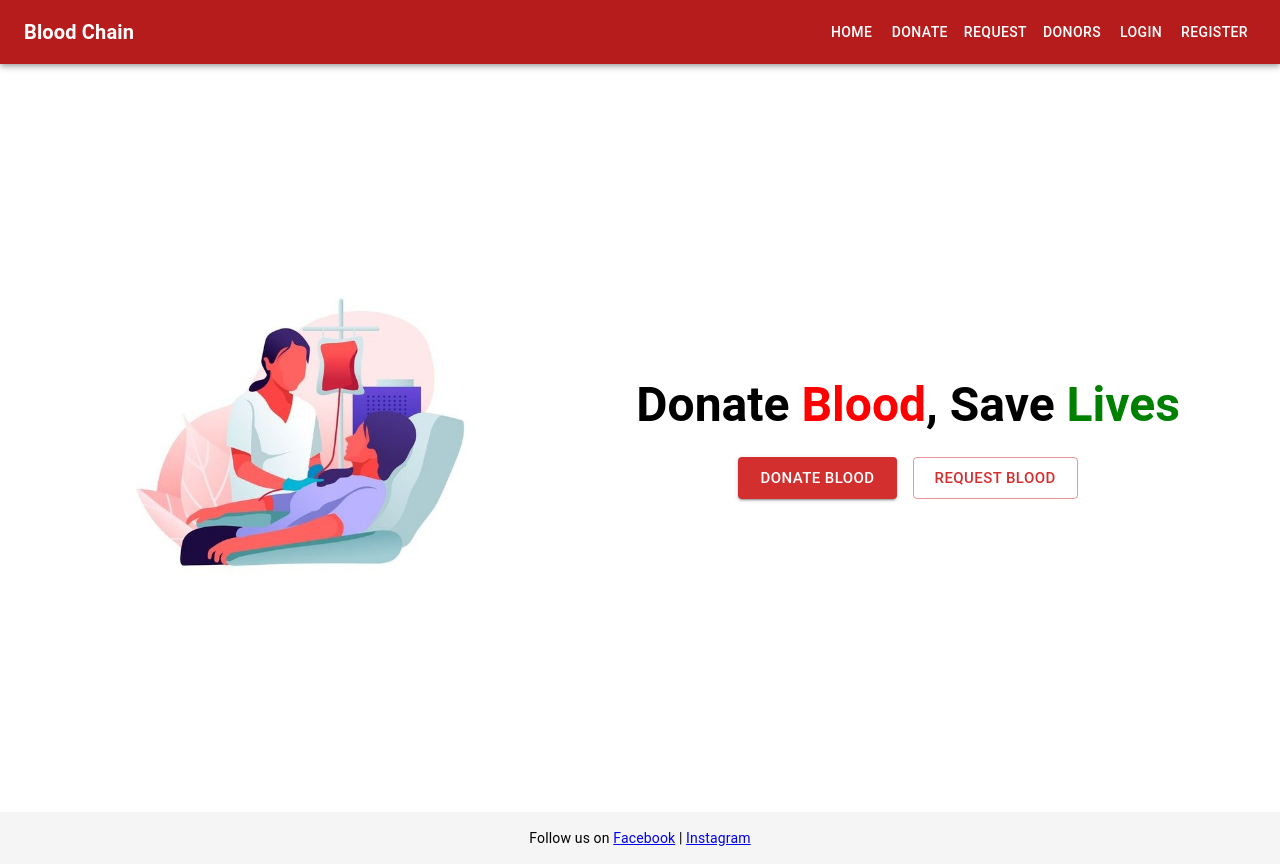
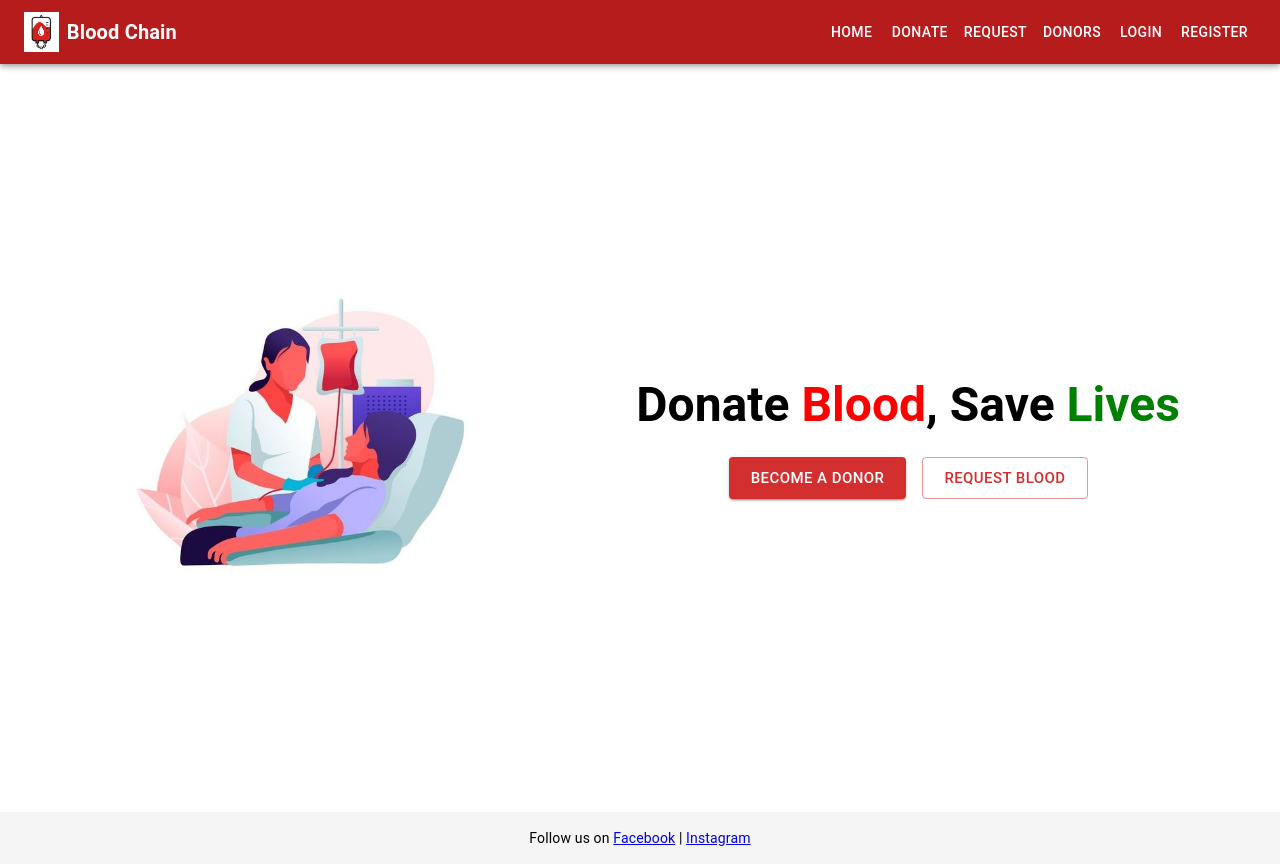
Before and after one commit to Zumaina/bloodchain, a React (Create React App) app in the folder frontend/: page / in a window 1280 px wide. Built offline with nearby package versions, Linux system fonts and the light colour scheme.

Commit message:
Corrected some pages

```diff
--- a/frontend/src/components/Navbar.js
+++ b/frontend/src/components/Navbar.js
@@ -1,11 +1,18 @@
 import React from "react";
 import { AppBar, Toolbar, Typography, Button, Box } from "@mui/material";
 import { Link } from "react-router-dom";
+import logo1 from "../assets/logo1.png";   // ✅ correct path & name
 
 const Navbar = () => {
   return (
     <AppBar position="static" sx={{ backgroundColor: "#b71c1c" }}>
       <Toolbar>
+        <Box
+          component="img"
+          src={logo1}   // ✅ must match import
+          alt="App Logo"
+          sx={{ height: 40, marginRight: 1 }}
+        />
         <Typography
           variant="h6"
           component={Link}
@@ -24,9 +31,7 @@ const Navbar = () => {
           <Button color="inherit" component={Link} to="/">
             Home
           </Button>
-          <Button color="inherit" component={Link} to="/donate">
-            Donate
-          </Button>
+          <Button color="inherit">Donate</Button>
           <Button color="inherit" component={Link} to="/request">
             Request
           </Button>
--- a/frontend/src/pages/HomePage.js
+++ b/frontend/src/pages/HomePage.js
@@ -38,16 +38,18 @@ const HomePage = () => {
   size="large"
   sx={{ marginRight: 2 }}
 >
-  Donate Blood
+  Become a Donor
             </Button>
             <Button
+              component={Link}
+              to="/request"
               variant="outlined"
               color="error"
               size="large"
-            href="/request"
             >
   Request Blood
 </Button>
+
         </Box>
         </Box>
         </Box>
```
Lines whose indentation alone changed are shown as unchanged.
